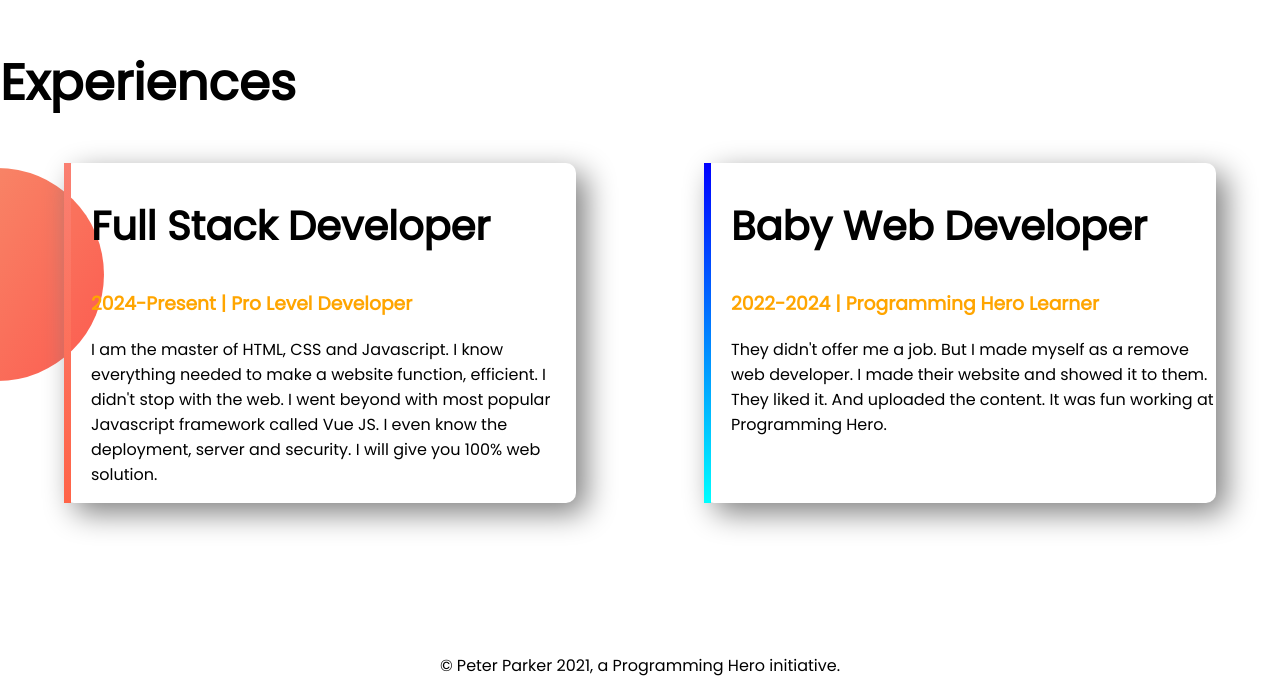
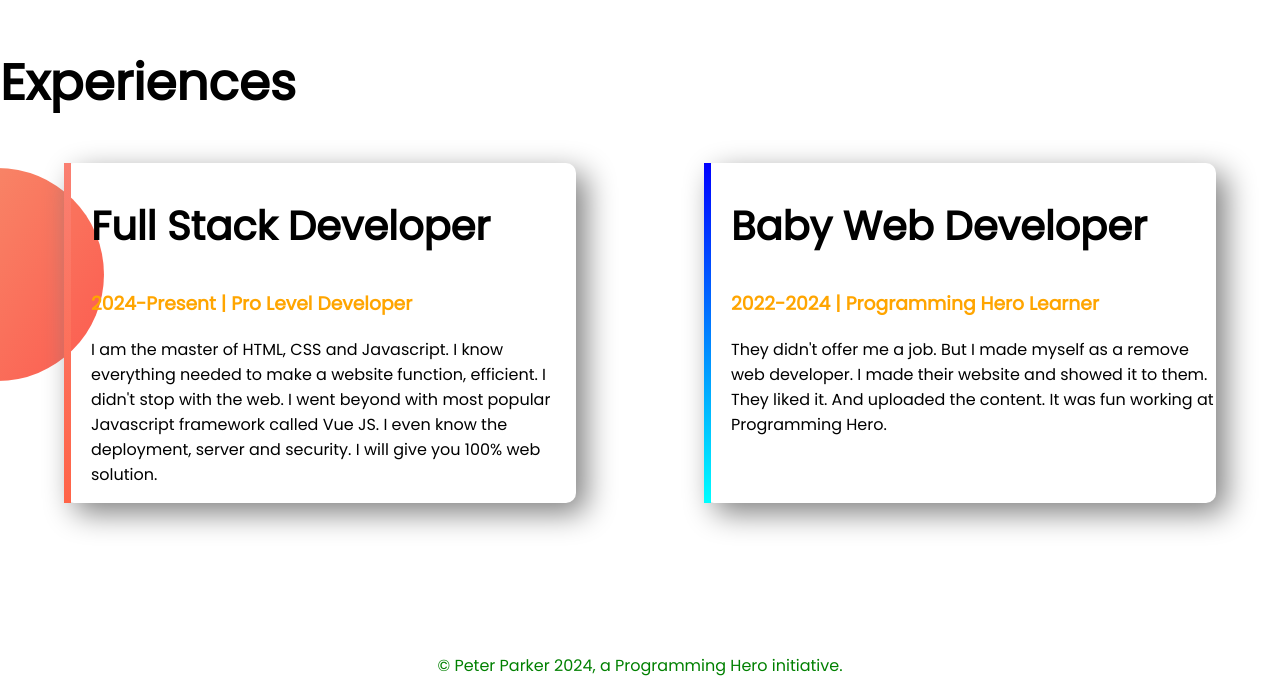
Before and after one commit to motalibpathan/developer-portfolio, a plain HTML site: page index.html in a window 1280 px wide. Shown: the part 1228-1922 px from the top of the page. Drawn offline with Linux system fonts and the light colour scheme.

Commit message:
styleSheet name upperCase

```diff
--- a/index.html
+++ b/index.html
@@ -11,7 +11,7 @@
       href="https://fonts.googleapis.com/css2?family=Poppins&display=swap"
       rel="stylesheet"
     />
-    <link rel="stylesheet" href="style.css" />
+    <link rel="stylesheet" href="Style.css" />
   </head>
   <body>
     <section class="top-banner flexible-container">
@@ -84,8 +84,8 @@
         </div>
       </div>
     </section>
-    <footer>
-      <p>© Peter Parker 2021, a Programming Hero initiative.</p>
+    <footer style="color: green">
+      <p>© Peter Parker 2024, a Programming Hero initiative.</p>
     </footer>
   </body>
 </html>
```
